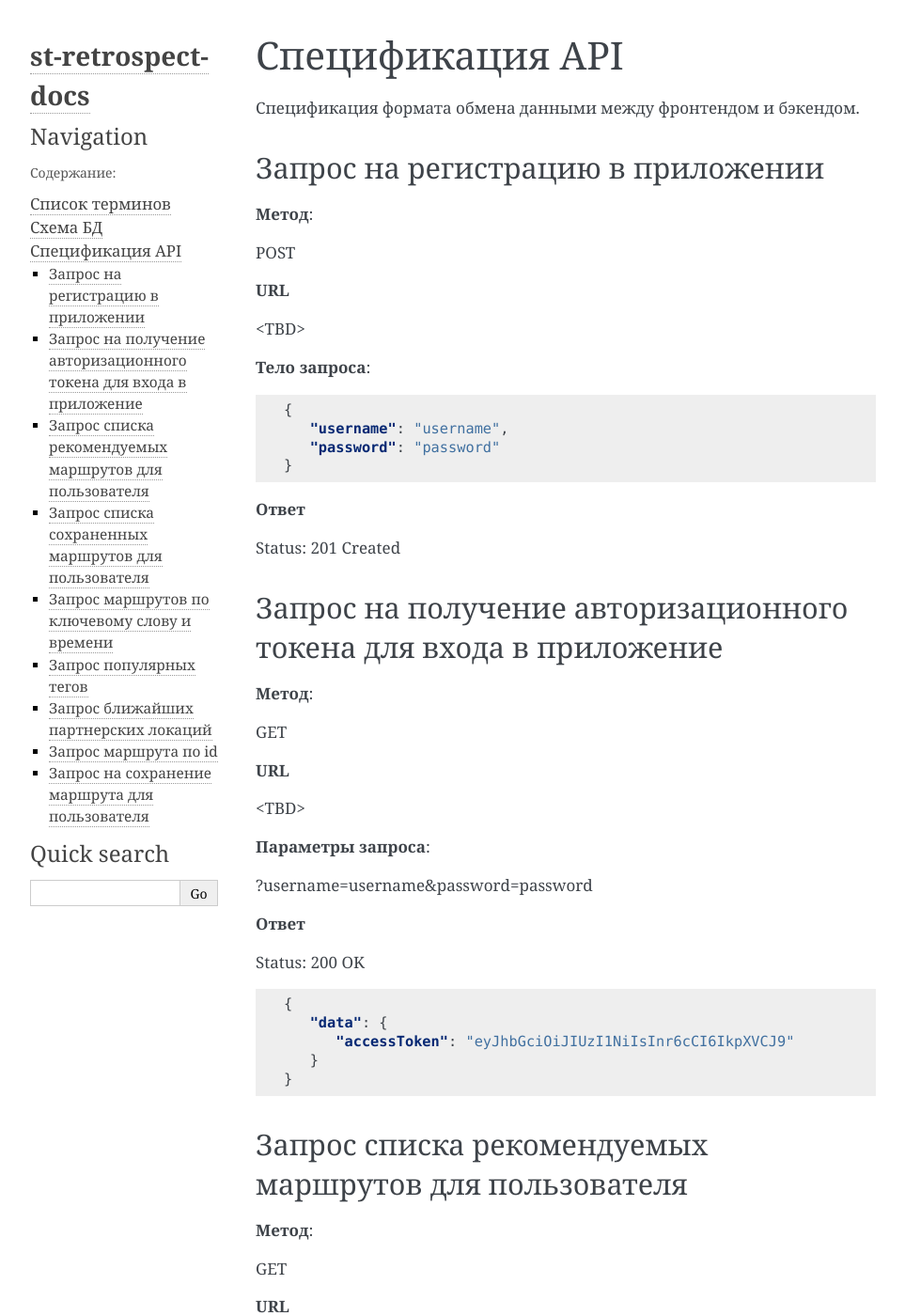
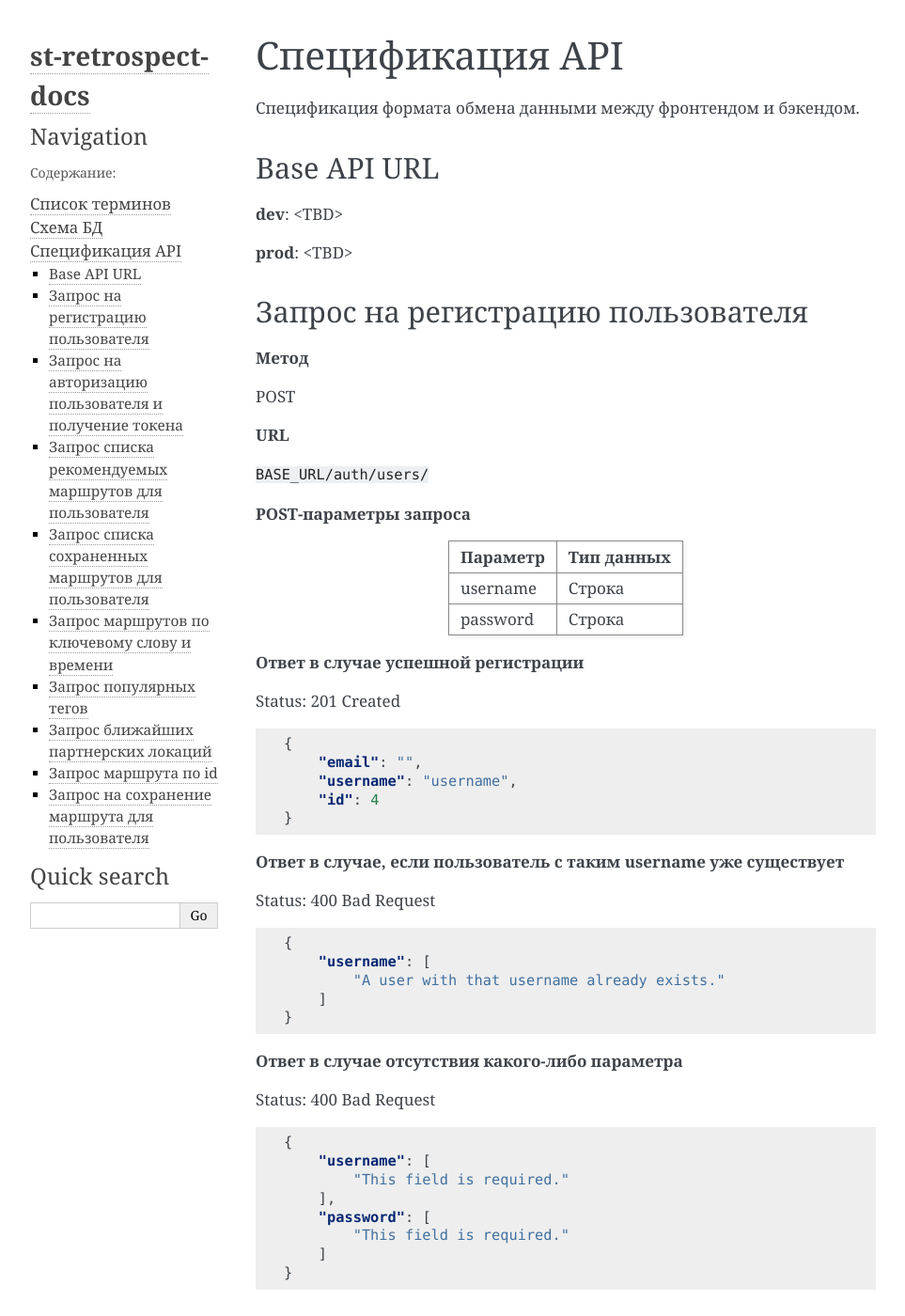
Before and after one commit to dh-center/st-retrospect-docs, a Sphinx documentation site: the page built from docs/pages/api-spec.rst, in a window 1280 px wide and 1400 px high. Shown: the whole window at 94% size, without its empty margins (148-1111 px from the left). Built offline with Sphinx 7.4.7, drawn with Linux system fonts in a browser that asks for light colours; some of the changed text lies outside the part shown.

Commit message:
Updated signup and login requests format

```diff
--- a/docs/pages/api-spec.rst
+++ b/docs/pages/api-spec.rst
@@ -1,76 +1,135 @@
-################
 Спецификация API
-################
-
+============================================================
 Спецификация формата обмена данными между фронтендом и бэкендом.
 
-Запрос на регистрацию в приложении
-==================================================================
+Base API URL
+-------------------------------------------
 
-**Метод**:
+**dev**: <TBD>
+
+**prod**: <TBD>
+
+
+Запрос на регистрацию пользователя
+-------------------------------------------
+
+**Метод**
 
 POST
 
 **URL**
 
-<TBD>
+``BASE_URL/auth/users/``
 
-**Тело запроса**:
+**POST-параметры запроса**
+
++------------+------------+
+| Параметр   | Тип данных |
++============+============+
+| username   | Строка     |
++------------+------------+
+| password   | Строка     |
++------------+------------+
+
+**Ответ в случае успешной регистрации**
+
+Status: 201 Created
 
 .. code-block:: json
 
-   {
-      "username": "username",
-      "password": "password"
-   }
+    {
+        "email": "",
+        "username": "username",
+        "id": 4
+    }
 
-**Ответ**
+**Ответ в случае, если пользователь с таким username уже существует**
 
-Status: 201 Created
+Status: 400 Bad Request
 
-Запрос на получение авторизационного токена для входа в приложение
-==================================================================
+.. code-block:: json
 
-**Метод**:
+    {
+        "username": [
+            "A user with that username already exists."
+        ]
+    }
+
+**Ответ в случае отсутствия какого-либо параметра**
+
+Status: 400 Bad Request
+
+.. code-block:: json
+
+    {
+        "username": [
+            "This field is required."
+        ],
+        "password": [
+            "This field is required."
+        ]
+    }
+
+Запрос на авторизацию пользователя и получение токена
+------------------------------------------------------
+
+**Метод**
+
+POST
+
+**URL**
+
+``BASE_URL/auth/token/login/``
+
+**POST-параметры запроса**
+
++------------+------------+
+| Параметр   | Тип данных |
++============+============+
+| username   | Строка     |
++------------+------------+
+| password   | Строка     |
++------------+------------+
+
+**Ответ при успешной авторизации**
+
+Status: 200 OK
+
+.. code-block:: json
+
+    {
+     "auth_token": "c89061a66e1241fda2fa870d22e5ecd7ebc29dfe"
+    }
+
+**Ответ при неверном пароле/отсутствии какого-либо параметра**
+
+Status: 400 Bad Request
+
+.. code-block:: json
+
+    {
+        "non_field_errors": [
+            "Unable to log in with provided credentials."
+        ]
+    }
+
+Запрос списка рекомендуемых маршрутов для пользователя
+------------------------------------------------------
+
+**Метод**
 
 GET
 
 **URL**
 
-<TBD>
-
-**Параметры запроса**:
-
-?username=username&password=password
-
-**Ответ**
-
-Status: 200 OK
-
-.. code-block:: json
-
-   {
-      "data": {
-         "accessToken": "eyJhbGciOiJIUzI1NiIsInr6cCI6IkpXVCJ9"
-      }
-   }
-
-Запрос списка рекомендуемых маршрутов для пользователя
-==================================================================
-
-**Метод**:
-
-GET
-
-**URL**
-
-<TBD>
+``BASE_URL/<TBD>``
 
 **Заголовки**
 
-Authorization: Bearer eyJhbGciOiJIUzI1NiIsInr6cCI6IkpXVCJ9
+::
 
-accept-language: ru
+  Authorization: Token c89061a66e1241fda2fa870d22e5ecd7ebc29dfe
+  accept-language: ru
 
 **Ответ**
 
@@ -96,21 +155,22 @@
     }
 
 Запрос списка сохраненных маршрутов для пользователя
-==================================================================
+------------------------------------------------------
 
-**Метод**:
+**Метод**
 
 GET
 
 **URL**
 
-<TBD>
+``BASE_URL/<TBD>``
 
 **Заголовки**
 
-Authorization: Bearer eyJhbGciOiJIUzI1NiIsInr6cCI6IkpXVCJ9
+::
 
-accept-language: ru
+  Authorization: Token c89061a66e1241fda2fa870d22e5ecd7ebc29dfe
+  accept-language: ru
 
 **Ответ**
 
@@ -136,21 +196,22 @@
     }
 
 Запрос маршрутов по ключевому слову и времени
-==================================================================
+------------------------------------------------------
 
-**Метод**:
+**Метод**
 
 GET
 
 **URL**
 
-<TBD>
+``BASE_URL/<TBD>``
 
 **Заголовки**
 
-Authorization: Bearer eyJhbGciOiJIUzI1NiIsInr6cCI6IkpXVCJ9
+::
 
-accept-language: ru
+  Authorization: Token c89061a66e1241fda2fa870d22e5ecd7ebc29dfe
+  accept-language: ru
 
 **Параметры запроса**
 
@@ -180,21 +241,22 @@
     }
 
 Запрос популярных тегов
-==================================================================
+------------------------------------------------------
 
-**Метод**:
+**Метод**
 
 GET
 
 **URL**
 
-<TBD>
+``BASE_URL/<TBD>``
 
 **Заголовки**
 
-Authorization: Bearer eyJhbGciOiJIUzI1NiIsInr6cCI6IkpXVCJ9
+::
 
-accept-language: ru
+  Authorization: Token c89061a66e1241fda2fa870d22e5ecd7ebc29dfe
+  accept-language: ru
 
 **Ответ**
 
@@ -215,21 +277,22 @@
     }
 
 Запрос ближайших партнерских локаций
-==================================================================
+------------------------------------------------------
 
-**Метод**:
+**Метод**
 
 GET
 
 **URL**
 
-<TBD>
+``BASE_URL/<TBD>``
 
 **Заголовки**
 
-Authorization: Bearer eyJhbGciOiJIUzI1NiIsInr6cCI6IkpXVCJ9
+::
 
-accept-language: ru
+  Authorization: Token c89061a66e1241fda2fa870d22e5ecd7ebc29dfe
+  accept-language: ru
 
 **Параметры запроса**
 
@@ -256,21 +319,22 @@
     }
 
 Запрос маршрута по id
-==================================================================
+------------------------------------------------------
 
-**Метод**:
+**Метод**
 
 GET
 
 **URL**
 
-<TBD>
+``BASE_URL/<TBD>``
 
 **Заголовки**
 
-Authorization: Bearer eyJhbGciOiJIUzI1NiIsInr6cCI6IkpXVCJ9
+::
 
-accept-language: ru
+  Authorization: Token c89061a66e1241fda2fa870d22e5ecd7ebc29dfe
+  accept-language: ru
 
 **Ответ**
 
@@ -303,21 +367,23 @@
     }
 
 Запрос на сохранение маршрута для пользователя
-==================================================================
+------------------------------------------------------
 
-**Метод**:
+**Метод**
 
 POST
 
+**URL**
+
+``BASE_URL/<TBD>``
+
 **Заголовки**
 
-Authorization: Bearer eyJhbGciOiJIUzI1NiIsInr6cCI6IkpXVCJ9
+::
 
-**URL**
+    Authorization: Token c89061a66e1241fda2fa870d22e5ecd7ebc29dfe
 
-<TBD>
-
-**Тело запроса**:
+**Тело запроса**
 
 .. code-block:: json
 
```
